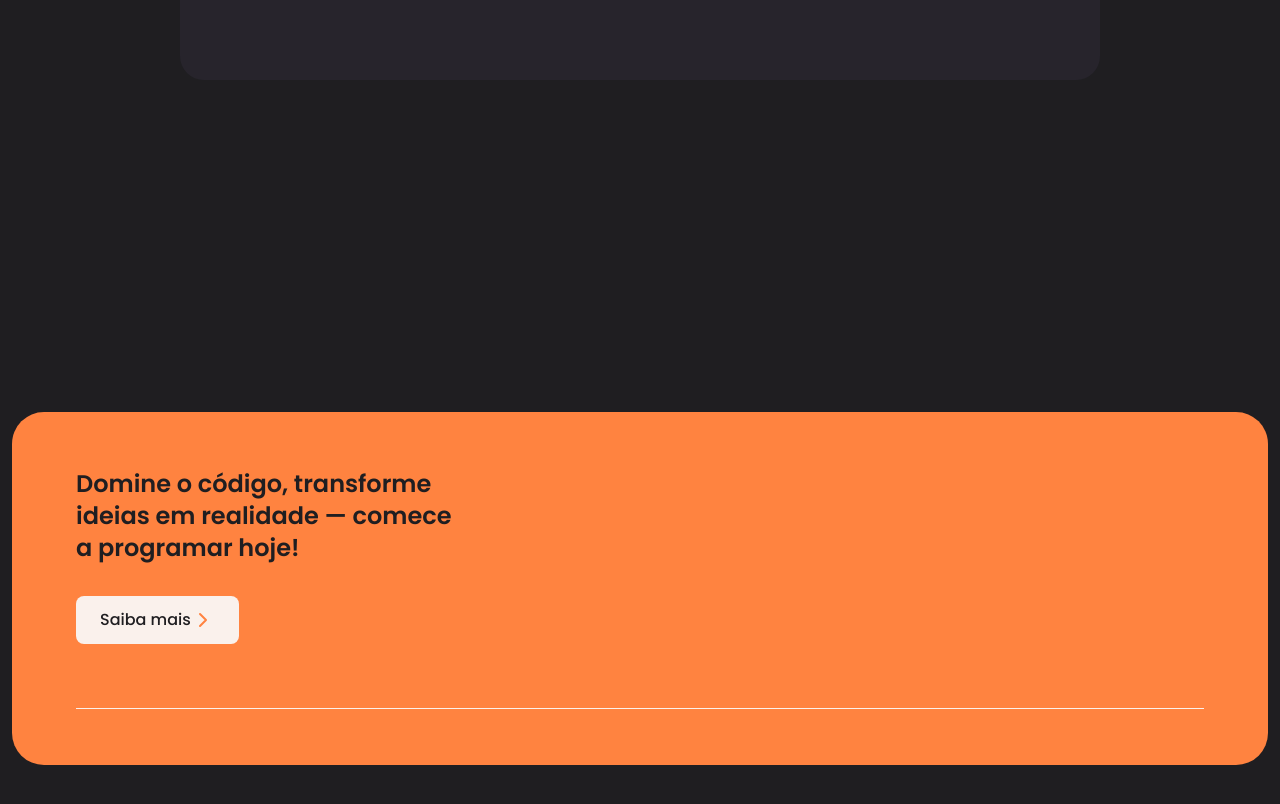
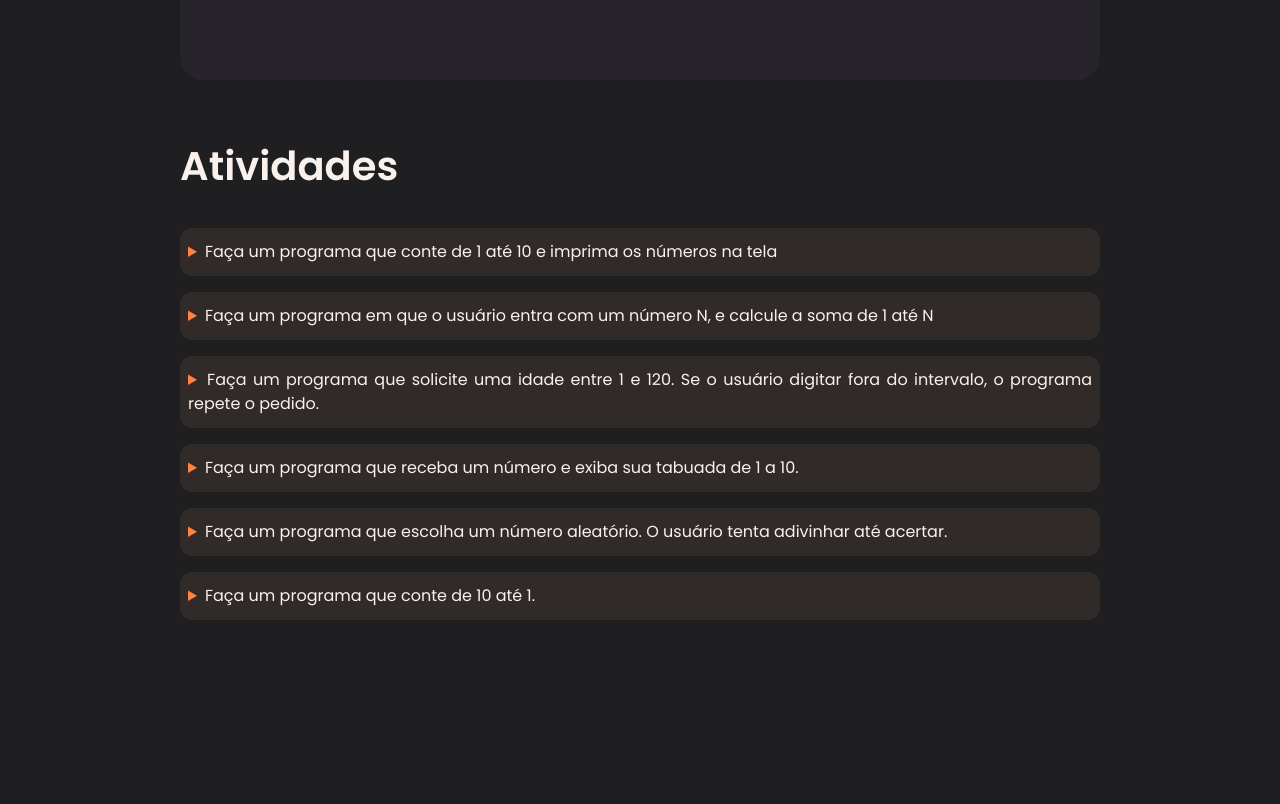
Before and after one commit to kauesandrade/BugHunters, a Next.js app: page /conteudos/Modulo6 in a window 1280 px wide. Shown: the part 3120-3924 px from the top of the page. Before the commit the page ends 3897 px from the top, so only its background shows below. Built offline with nearby package versions, Linux system fonts and the light colour scheme.

Commit message:
Feitas atividades do módulo 6

```diff
--- a/src/app/conteudos/Modulo6/page.tsx
+++ b/src/app/conteudos/Modulo6/page.tsx
@@ -1,9 +1,10 @@
 import CodeBlock from "@/components/CodeBlock";
+import SolutionBlock from "@/components/SolutionBlock";
 
 const modulo6 = () => {
-    return(
-        <main className="pt-49 pb-80">
-            <section className="text-white px-[180px] text-justify font-light flex flex-col gap-14">
+    return (
+        <main className="pt-49 pb-80 px-45 font-normal text-base text-justify">
+            <section className="text-white text-justify font-light flex flex-col gap-14">
                 <div className="flex flex-col gap-10">
                     <h2 className="text-4xl font-semibold">Estruturas de Repetição</h2>
                     <div className="flex flex-col gap-4">
@@ -14,7 +15,7 @@ const modulo6 = () => {
                     </div>
                 </div>
             </section>
-            <section className="text-white px-[180px] text-justify font-light flex flex-col gap-14">
+            <section className="text-white text-justify font-light flex flex-col gap-14">
                 <div className="flex flex-col gap-10">
                     <h3 className="mt-14 font-medium text-2xl underline underline-offset-4 decoration-orange">
                         Oque é Estrutura de Repetição?
@@ -25,7 +26,7 @@ const modulo6 = () => {
                     </p>
                 </div>
             </section>
-            <section className="text-white px-[180px] text-justify font-light flex flex-col gap-14">
+            <section className="text-white text-justify font-light flex flex-col gap-14">
                 <div className="flex flex-col gap-10">
                     <h3 className="mt-14 font-medium text-2xl underline underline-offset-4 decoration-orange">
                         Quando devemos usar as Estruturas de Repetição?
@@ -37,7 +38,7 @@ const modulo6 = () => {
                     </p>
                 </div>
             </section>
-            <section className="text-white px-[180px] text-justify font-light flex flex-col gap-14">
+            <section className="text-white text-justify font-light flex flex-col gap-14">
                 <div className="flex flex-col gap-10">
                     <h3 className="mt-14 font-medium text-2xl underline underline-offset-4 decoration-orange">
                         Tipos de Estrutura de Repetição?
@@ -84,9 +85,9 @@ int main(){
                             1 - Do While
                         </h4>
                         <p className="mt-4">
-                           O "Do While" funciona da mesma forma que um "while" normal, mas diferentemente do "while" que primeiro faz a
-                           verificação da condição antes de rodar o código, o "Do While" primeiro roda o
-                           código e em seguida faz a verificação.
+                            O "Do While" funciona da mesma forma que um "while" normal, mas diferentemente do "while" que primeiro faz a
+                            verificação da condição antes de rodar o código, o "Do While" primeiro roda o
+                            código e em seguida faz a verificação.
                         </p>
                         <p className="mt-4 underline underline-offset-4 decoration-orange">
                             Exemplo Do while:
@@ -122,10 +123,10 @@ return 0;
                         </p>
                         <div className="mt-4">
                             <p>
-                               1 – Uma variável contadora,
+                                1 – Uma variável contadora,
                             </p>
                             <p>
-                               2 – Uma condição baseada na variável,
+                                2 – Uma condição baseada na variável,
                             </p>
                             <p>
                                 3 – Um pedaço de código que é executado ao final de cada repetição
@@ -155,6 +156,132 @@ return 0;
                     </div>
                 </div>
             </section>
+
+            <section>
+                <h3 className="mt-14 font-semibold text-[2.5rem]">Atividades</h3>
+
+                <div className="flex flex-col gap-4 mt-8">
+                    <SolutionBlock
+                        title={"Faça um programa que conte de 1 até 10 e imprima os números na tela"}
+                        code=
+                        {`#include <stdio.h>
+
+int main() {
+    for (int i = 1; i <= 10; i++) {
+        printf("%d\\n", i);
+    }
+    return 0;
+}
+`}
+                    />
+
+                    <SolutionBlock
+                        title={"Faça um programa em que o usuário entra com um número N, e calcule a soma de 1 até N"}
+                        code=
+                        {`#include <stdio.h>
+
+int main() {
+    int n, soma = 0;
+
+    printf("Digite um número N: ");
+    scanf("%d", &n);
+
+    for (int i = 1; i <= n; i++) {
+        soma += i;
+    }
+
+    printf("A soma de 1 até %d é %d", n, soma);
+
+    return 0;
+}
+`}
+                    />
+
+                    <SolutionBlock
+                        title={"Faça um programa que solicite uma idade entre 1 e 120. Se o usuário digitar fora do intervalo, o programa repete o pedido."}
+                        code=
+                        {`#include <stdio.h>
+
+int main() {
+    int idade;
+
+    do {
+        printf("Digite uma idade entre 1 e 120: ");
+        scanf("%d", &idade);
+    } while (idade < 1 || idade > 120);
+
+    printf("Idade válida");
+
+    return 0;
+}
+`}
+                    />
+
+                    <SolutionBlock
+                        title={"Faça um programa que receba um número e exiba sua tabuada de 1 a 10."}
+                        code=
+                        {`#include <stdio.h>
+
+int main() {
+    int num;
+
+    printf("Digite um número para ver sua tabuada: ");
+    scanf("%d", &num);
+
+    for (int i = 1; i <= 10; i++) {
+        printf("%d x %d = %d\\n", num, i, num * i);
+    }
+
+    return 0;
+}
+`}
+                    />
+
+                    <SolutionBlock
+                        title={"Faça um programa que escolha um número aleatório. O usuário tenta adivinhar até acertar."}
+                        code=
+                        {`#include <stdio.h>
+#include <stdlib.h>
+#include <time.h>
+
+int main() {
+    int chute, numero_secreto;
+
+    srand(time(NULL));
+    numero_secreto = rand() % 100 + 1;
+
+    printf("Tente adivinhar o número entre 1 e 100!\\n");
+
+    do {
+        printf("Número: ");
+        scanf("%d", &chute);
+
+        if (chute == numero_secreto) {
+            printf("Parabéns! Você acertou!");
+        }
+    } while (chute != numero_secreto);
+
+    return 0;
+}
+`}
+                    />
+
+                    <SolutionBlock
+                        title={"Faça um programa que conte de 10 até 1."}
+                        code=
+                        {`#include <stdio.h>
+
+int main() {
+    for (int i = 10; i >= 1; i--) {
+        printf("%d\\n", i);
+    }
+
+    return 0;
+}
+`}
+                    />
+                </div>
+            </section>
         </main>
     );
 }
```
